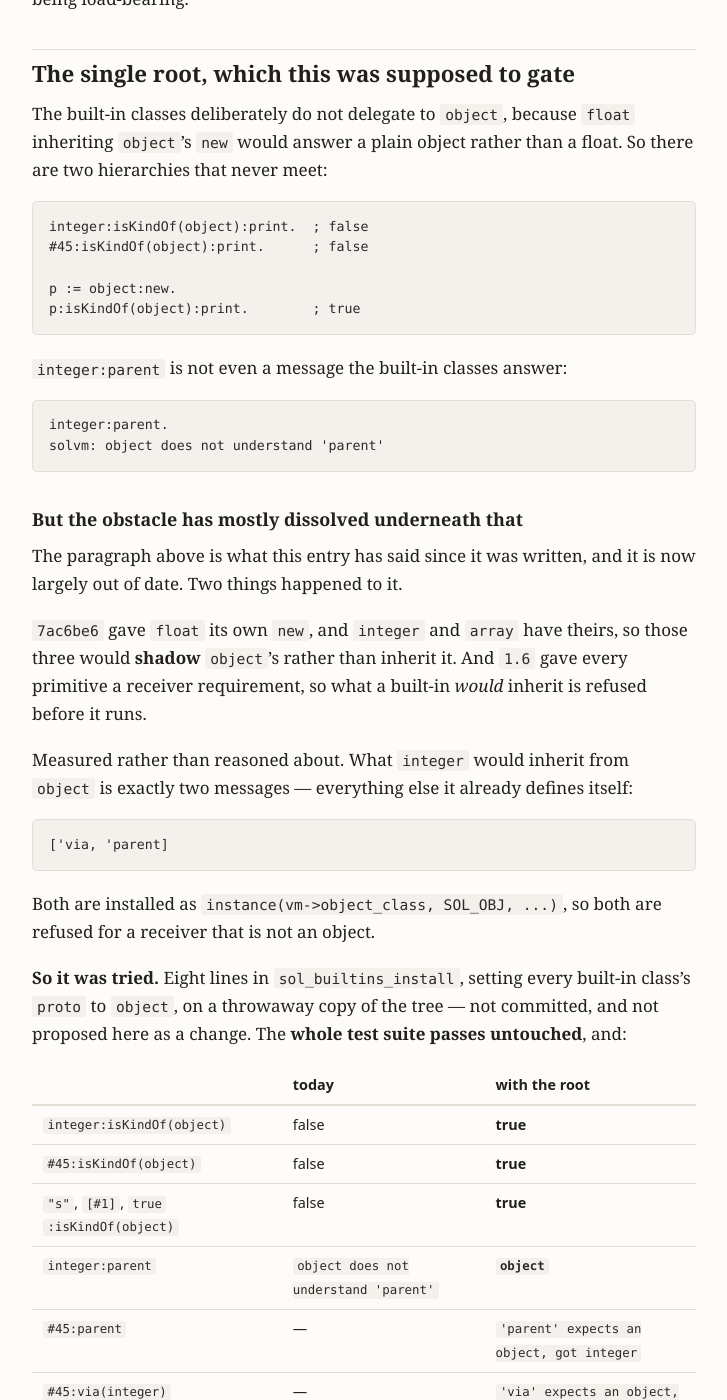
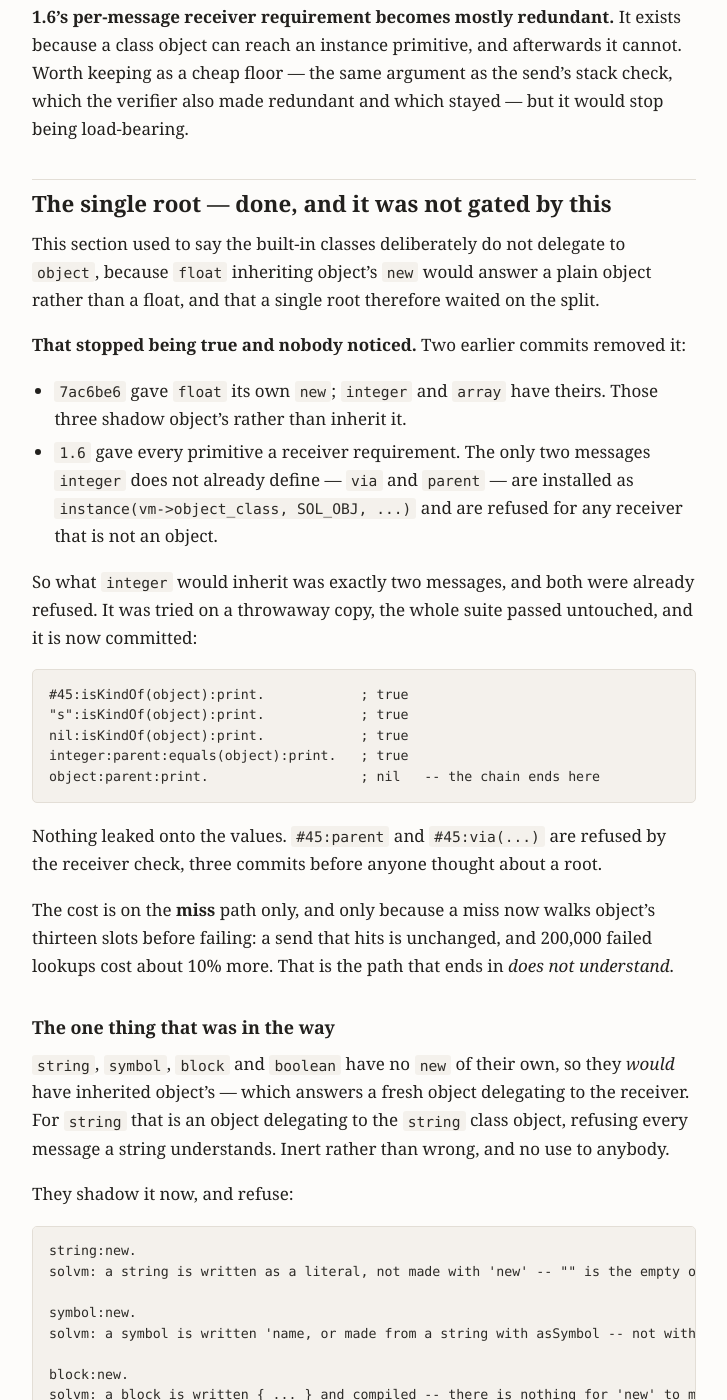
Before and after one commit to hansolovkarlsson/Solveig, a Jekyll site: the page built from docs/class-and-instance.md, in a window 1280 px wide and 1400 px high, scrolled down 4018 px. Shown: the whole window, without its empty margins (276-1003 px from the left). Built offline with Jekyll 4.4.1, drawn with Linux system fonts in a browser that asks for light colours; our own code applies the rules of GitHub Pages for plain Markdown files; some of the changed text lies outside the part shown.

Commit message:
Give every built-in class object as its prototype
#45:isKindOf(object) is true now, and "everything is an object" holds
of the type graph rather than only of the slogan.

This was believed to need the class-side/instance-side split first, on
the grounds that a built-in inheriting object's new would answer a
plain object rather than a value. Two earlier commits had already
removed that and nobody noticed. 7ac6be6 gave float its own new --
integer and array have theirs -- so those shadow object's. And 1.6 gave
every primitive a receiver requirement, so via and parent, the only two
messages integer does not already define, are refused for any receiver
that is not an object. Roadmap 2.5 is corrected.

So the change is eight lines setting each class's prototype, plus the
one thing that really was in the way.

string, symbol, block and boolean have no new of their own and would
have inherited object's, which answers a fresh object delegating to the
receiver -- for string, an object that refuses every message a string
understands. Inert rather than wrong, and no use to anybody. They
shadow it and refuse, each naming what to write instead.

The rule underneath, stated once: new means "make an object delegating
to me", and these four have instances that are not objects delegating
to them. That asymmetry is inherent to unboxing rather than a wart, so
it is said where each class is defined and object:new stays general.
Nothing was built to succeed instead because there is nothing better
for them to do -- "" is already the empty string, asSymbol already
names its direction, a block comes from the compiler, and there are
exactly two booleans.

Nothing leaked onto the values: #45:parent and #45:via are refused by
the receiver check.

The cost is on the miss path only. A send that hits is unchanged; a
lookup that fails now walks object's thirteen slots before giving up,
measured at about 10% over 200,000 failed lookups -- the path that ends
in "does not understand".

Co-Authored-By: Claude Opus 5 <noreply@anthropic.com>

````diff
--- a/docs/REFERENCE.md
+++ b/docs/REFERENCE.md
@@ -445,6 +445,28 @@ The messages a class answers for itself are the ones that make instances —
 which reads either side. `respondsTo` agrees with sending, so
 `array:respondsTo('add)` is false and `array:respondsTo('of)` is true.
 
+Every built-in class delegates to `object`, so there is one hierarchy and
+everything is an object in the type graph as well as in the slogan:
+
+```
+#45:isKindOf(object):print.      ; true
+"s":isKindOf(object):print.      ; true
+integer:parent:equals(object):print.   ; true
+object:parent:print.             ; nil  -- the chain ends here
+```
+
+Four classes cannot make their instances, because those instances are not
+objects, and they say so rather than inheriting a `new` that would answer
+something useless:
+
+```
+string:new.
+solvm: a string is written as a literal, not made with 'new' -- "" is the empty one
+```
+
+`symbol`, `block` and `boolean` refuse in the same way, each naming what to
+write instead.
+
 Binding a block over one of these replaces the requirement along with the
 primitive, so a class can be given messages of its own:
 
@@ -863,8 +885,8 @@ error rather than nil again, so a missing value is reported where it is used
 rather than propagating.
 
 `nil` names the value, not a class: there is no global for the class it
-dispatches to, so `nil:isKindOf(object)` is false and `nil:slots` says an
-object is what has slots.
+dispatches to. `nil:isKindOf(object)` is true, like every other value, but
+`nil:slots` says an object is what has slots.
 
 ---
 
--- a/docs/ROADMAP.md
+++ b/docs/ROADMAP.md
@@ -337,24 +337,19 @@ There is no rule saying which classes should have a class side, because there is
 nowhere for a rule to live: the class side is not a place, it is some slots that
 happen to sit beside the instance ones.
 
-User-defined objects sharpen this. The built-in classes do *not* delegate to
-`object`, so the built-in and user-defined sides are two hierarchies that do not
-meet: `integer:isKindOf(object)` is false.
+This entry used to say a single root "needs this question answered first",
+and that was wrong. **The root is done** — every built-in class delegates to
+`object` and `#45:isKindOf(object)` is true. The obstacle it named had already
+dissolved: `7ac6be6` gave `float` its own `new` to shadow object's, and 1.6's
+receiver checks refuse the only two messages `integer` does not already define.
+The four classes that cannot construct their instances now refuse `new` and say
+what to write instead. See
+[class-and-instance.md](class-and-instance.md#the-single-root--done-and-it-was-not-gated-by-this).
 
-This entry used to say a single root "needs this question answered first". That
-turns out to be wrong, and the correction is in
-[class-and-instance.md](class-and-instance.md#the-single-root-which-this-was-supposed-to-gate).
-The stated obstacle — `float` inheriting object's `new` and answering a plain
-object — stopped applying when `7ac6be6` gave `float` its own `new`, and 1.6's
-receiver checks refuse the two messages `integer` would actually inherit. Tried
-on a throwaway copy of the tree: eight lines, the whole suite passes, every
-`isKindOf(object)` becomes true and nothing leaks onto the values. What is left
-in the way is one question — what `new` should do on `string`, `symbol`, `block`
-and `boolean`, which have none of their own and would inherit object's.
-
-So the single root and this split are **separable**. Splitting the sides is
-still worth doing for what it does to `slots` and to `#45:new(#1)`; it is not
-what the root is waiting on.
+So what remains here is the split itself, and it is smaller than it looked. It
+buys `#45:new(#1)` being refused, `slots` reporting one audience, and somewhere
+for a rule about the class side to live. It is not what the root was waiting
+on.
 
 1.6 answered this **in the small**: each primitive records the receiver it needs
 and the dispatcher checks before entering it, one message at a time. That was
--- a/docs/class-and-instance.md
+++ b/docs/class-and-instance.md
@@ -1,9 +1,10 @@
 # The class side and the instance side
 
 *What roadmap [2.5](ROADMAP.md) is about, why it is only a problem for the
-built-in classes, why the answer is probably not metaclasses, when it would be
-worth doing — and, at the end, what the class side should contain at all. Every
-snippet here has been run; the outputs are what the VM actually prints.*
+built-in classes, why the answer is probably not metaclasses, and what the class
+side should contain at all. Includes the single root, which this was long
+believed to gate and did not. Every snippet here has been run; the outputs are
+what the VM actually prints.*
 
 This is the one design question still open. Nothing in it blocks a working
 program today — it is recorded because the decision has a consequence that does
@@ -72,14 +73,20 @@ integer:respondsTo('new):print.  ; true
 
 | | `new` | `of` |
 | --- | --- | --- |
-| `integer`, `float` | yes | — |
-| `array` | yes | yes |
-| `object` | yes | — |
-| `string`, `symbol`, `block`, `boolean` | — | — |
+| `integer`, `float` | yes — the identity function | — |
+| `array` | yes — allocates | yes |
+| `object` | yes — allocates and delegates | — |
+| `string`, `symbol`, `block`, `boolean` | yes — refuses, and says what to write | — |
 
 There is no rule saying which classes should have a class side, because **there
 is nowhere for a rule to live**. The class side is not a place; it is some slots
-that happen to sit beside the instance ones.
+that happen to sit beside the instance ones — which is how one name came to mean
+four different things.
+
+The last row is recent, and it is the single root's doing rather than anyone
+deciding those four wanted a `new`: once every built-in delegates to `object`
+they would otherwise have inherited one, so they shadow it to refuse. See
+[below](#the-one-thing-that-was-in-the-way).
 
 ---
 
@@ -153,92 +160,72 @@ cannot. Worth keeping as a cheap floor — the same argument as the send's stack
 check, which the verifier also made redundant and which stayed — but it would
 stop being load-bearing.
 
-## The single root, which this was supposed to gate
+## The single root — done, and it was not gated by this
 
-The built-in classes deliberately do not delegate to `object`, because `float`
-inheriting `object`'s `new` would answer a plain object rather than a float. So
-there are two hierarchies that never meet:
+This section used to say the built-in classes deliberately do not delegate to
+`object`, because `float` inheriting object's `new` would answer a plain object
+rather than a float, and that a single root therefore waited on the split.
+
+**That stopped being true and nobody noticed.** Two earlier commits removed it:
+
+- `7ac6be6` gave `float` its own `new`; `integer` and `array` have theirs. Those
+  three shadow object's rather than inherit it.
+- `1.6` gave every primitive a receiver requirement. The only two messages
+  `integer` does not already define — `via` and `parent` — are installed as
+  `instance(vm->object_class, SOL_OBJ, ...)` and are refused for any receiver
+  that is not an object.
+
+So what `integer` would inherit was exactly two messages, and both were already
+refused. It was tried on a throwaway copy, the whole suite passed untouched, and
+it is now committed:
 
 ```
-integer:isKindOf(object):print.  ; false
-#45:isKindOf(object):print.      ; false
-
-p := object:new.
-p:isKindOf(object):print.        ; true
+#45:isKindOf(object):print.            ; true
+"s":isKindOf(object):print.            ; true
+nil:isKindOf(object):print.            ; true
+integer:parent:equals(object):print.   ; true
+object:parent:print.                   ; nil   -- the chain ends here
 ```
 
-`integer:parent` is not even a message the built-in classes answer:
+Nothing leaked onto the values. `#45:parent` and `#45:via(...)` are refused by
+the receiver check, three commits before anyone thought about a root.
+
+The cost is on the **miss** path only, and only because a miss now walks
+object's thirteen slots before failing: a send that hits is unchanged, and
+200,000 failed lookups cost about 10% more. That is the path that ends in *does
+not understand*.
+
+### The one thing that was in the way
+
+`string`, `symbol`, `block` and `boolean` have no `new` of their own, so they
+*would* have inherited object's — which answers a fresh object delegating to the
+receiver. For `string` that is an object delegating to the `string` class
+object, refusing every message a string understands. Inert rather than wrong,
+and no use to anybody.
+
+They shadow it now, and refuse:
 
 ```
-integer:parent.
-solvm: object does not understand 'parent'
+string:new.
+solvm: a string is written as a literal, not made with 'new' -- "" is the empty one
+
+symbol:new.
+solvm: a symbol is written 'name, or made from a string with asSymbol -- not with 'new'
+
+block:new.
+solvm: a block is written { ... } and compiled -- there is nothing for 'new' to make
+
+boolean:new.
+solvm: there are only two booleans, true and false -- 'new' makes neither
 ```
 
-### But the obstacle has mostly dissolved underneath that
+The rule underneath is worth stating once: **`new` means "make an object
+delegating to me", and these four have instances that are not objects delegating
+to them.** That asymmetry is inherent to unboxing rather than a wart, so the
+right answer was to say so where each class is defined, and leave `object:new`
+general.
 
-The paragraph above is what this entry has said since it was written, and it is
-now largely out of date. Two things happened to it.
-
-`7ac6be6` gave `float` its own `new`, and `integer` and `array` have theirs, so
-those three would **shadow** `object`'s rather than inherit it. And `1.6` gave
-every primitive a receiver requirement, so what a built-in *would* inherit is
-refused before it runs.
-
-Measured rather than reasoned about. What `integer` would inherit from `object`
-is exactly two messages — everything else it already defines itself:
-
-```
-['via, 'parent]
-```
-
-Both are installed as `instance(vm->object_class, SOL_OBJ, ...)`, so both are
-refused for a receiver that is not an object.
-
-**So it was tried.** Eight lines in `sol_builtins_install`, setting every
-built-in class's `proto` to `object`, on a throwaway copy of the tree — not
-committed, and not proposed here as a change. The **whole test suite passes
-untouched**, and:
-
-| | today | with the root |
-| --- | --- | --- |
-| `integer:isKindOf(object)` | false | **true** |
-| `#45:isKindOf(object)` | false | **true** |
-| `"s"`, `[#1]`, `true` `:isKindOf(object)` | false | **true** |
-| `integer:parent` | `object does not understand 'parent'` | **`object`** |
-| `#45:parent` | — | `'parent' expects an object, got integer` |
-| `#45:via(integer)` | — | `'via' expects an object, got integer` |
-| `#45:add(#1)` | `#46` | `#46` |
-
-Nothing leaked onto the values. The last two rows are 1.6's receiver check doing
-exactly the job it was built for, three commits before anyone thought about a
-single root.
-
-### What is actually left in the way
-
-One message, on the four classes that have no `new` of their own:
-
-```
-string:respondsTo('new):print.   ; becomes true
-string:new:print.
-solvm: 'print' expects a string, got object
-```
-
-`string`, `symbol`, `block` and `boolean` would inherit `object:new`, which
-answers a fresh object delegating to the receiver. For `string` that is an
-object delegating to the `string` class object — **inert rather than wrong**: it
-errors on every message a string understands, because the receiver check refuses
-each one. Bad, but bad in the way a clear error is bad, not in the way a silent
-half-value is.
-
-So the decision is not "how do we build a metaclass level". It is **what should
-`new` do on a class that cannot construct anything** — refuse explicitly, or not
-be inherited at all. That is the same question the closing section of this
-document asks from the other end.
-
-Which means the single root and the class-side split are **less coupled than
-this entry has been claiming**. The root looks like eight lines and one decision
-about `new`; the split is worth doing on its own merits, and mostly for what it
-does to `slots` and to `#45:new(#1)`.
+The error is the only thing such a class has to offer here, so it teaches.
 
 ## The wrinkle to design carefully
 
@@ -310,7 +297,10 @@ array:new(#1).      ; solvm: 'new' takes 0 arguments, got 1
 So no generic code can send `new` without already knowing which class it is
 talking to — which is the only thing a shared name would have bought.
 
-### Why none of the four wants one
+### Why none of the four wants a real one
+
+They have a `new` now, but it refuses — and this is why nothing was built to
+succeed instead:
 
 - **`string`** would get the `integer` flavour: `string:new("hi")` answering
   `"hi"`, a no-op with a type check. A string is immutable, so unlike an array
@@ -323,6 +313,10 @@ talking to — which is the only thing a shared name would have bought.
   there is nothing to construct at run time. This one is not a judgement call.
 - **`boolean`** has exactly two values, both of them globals. `boolean:new(true)`
   is identity with extra steps.
+
+Which is the argument for the refusal being the *right* implementation rather
+than a placeholder: there is nothing better for these to do, and saying so is
+worth more than answering something that is technically a value.
 
 ### The question underneath
 
@@ -378,10 +372,10 @@ way, `string`, `symbol`, `block` and `boolean` should not get one.
 - 1.6 made it safe, one message at a time, without separating anything.
 - Metaclasses are the Smalltalk answer to a question this language does not ask.
 - A behaviour object per built-in is smaller than a metaclass level.
-- The single root is **not** blocked by the split, which this document used to
-  claim. Tried on a throwaway copy: eight lines, the suite passes, and the only
-  thing left in the way is what `new` should do on the four classes that cannot
-  construct anything.
+- The single root was **not** blocked by the split, which this document used to
+  claim. It is done: every built-in class delegates to `object`, and the four
+  classes that cannot construct their instances refuse `new` and say what to
+  write instead.
 - Worth doing when the single root is wanted, not before.
 - Separately: `new` is three operations sharing a name, and on `integer` and
   `float` it is the identity function left over from a design that was
````
Also changed, not shown: docs/CHANGELOG.md (+68 -0 lines), docs/design.md (+5 -0 lines), 2 other files.
